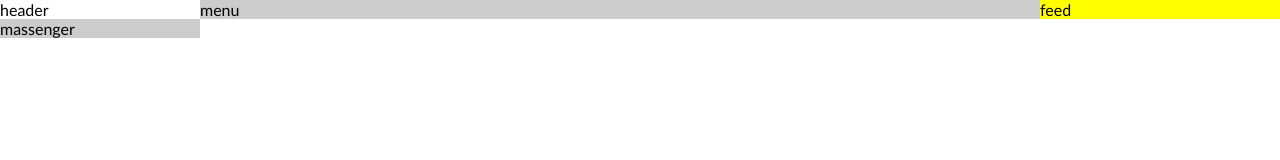
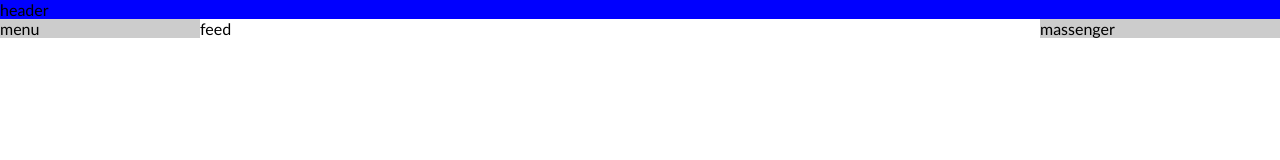
Before and after one commit to zenka4/7-Fb, a plain HTML site: page index.html in a window 1280 px wide. Drawn offline with Linux system fonts and the light colour scheme.

Commit message:
js catalog

```diff
--- a/css/layout.css
+++ b/css/layout.css
@@ -5,13 +5,20 @@ body{
     "head head head"
     "menu feed msg";
 }
-head{
+body > header{
     grid-area: head;
     background-color: blue;
 }
-aside{
+body > aside{
     background-color: #ccc;
 }
-main{
+    .menu {
+        grid-area: menu;
+    }
+    .messenger {
+        grid-area: msg;
+    }
+}
+body > main{
     background-color: yellow;
 }
--- a/index.html
+++ b/index.html
@@ -4,23 +4,29 @@
     <meta charset="UTF-8">
     <meta name="viewport" content="width=device-width, initial-scale=1.0">
     <title>Facebook</title>
+    <link rel="stylesheet" href="./css/reset.css">
+    <!-- reset -->
+    <link rel="stylesheet" href="./css/font-awesome.min.css">
+    <!-- komponenentai -->
+    <link rel="stylesheet" href="./css/post.css">
+    <link rel="stylesheet" href="./css/layout.css">
     <link rel="stylesheet" href="./css/main.css">
-    <link rel="stylesheet" href="./css/layout.css">
-    <link rel="stylesheet" href="./css/post.css">
-    <link rel="stylesheet" href="./css/reset.css">
 </head>
 <body>
     <header>
         header
     </header>
-    <aside>
+    <aside class="menu">
         menu
     </aside>
     <main>
         feed
     </main>
-    <aside>
+    <aside class="messenger">
         massenger
     </aside>
+
+    <script src="./js/main.js" type="module"></script>
+
 </body>
 </html>
```
Also changed, not shown: css/js/data.js (added), css/js/main.js (added), css/js/renderContent.js (added), css/js/renderContentGallery.js (added), css/js/renderContentText.js (added), css/js/renderFooter.js (added), css/js/renderHeader.js (added), css/js/renderPosts.js (added), css/js/renderSinglePost.js (added).
